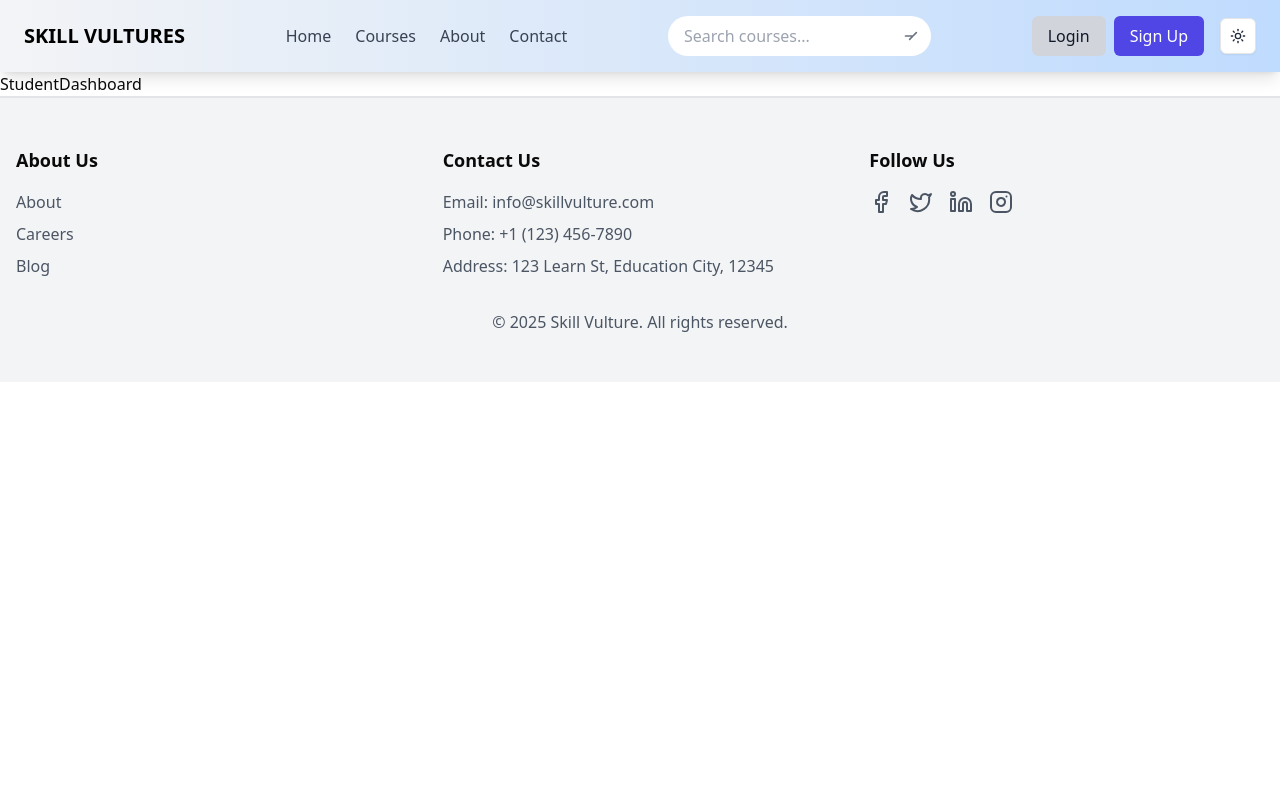
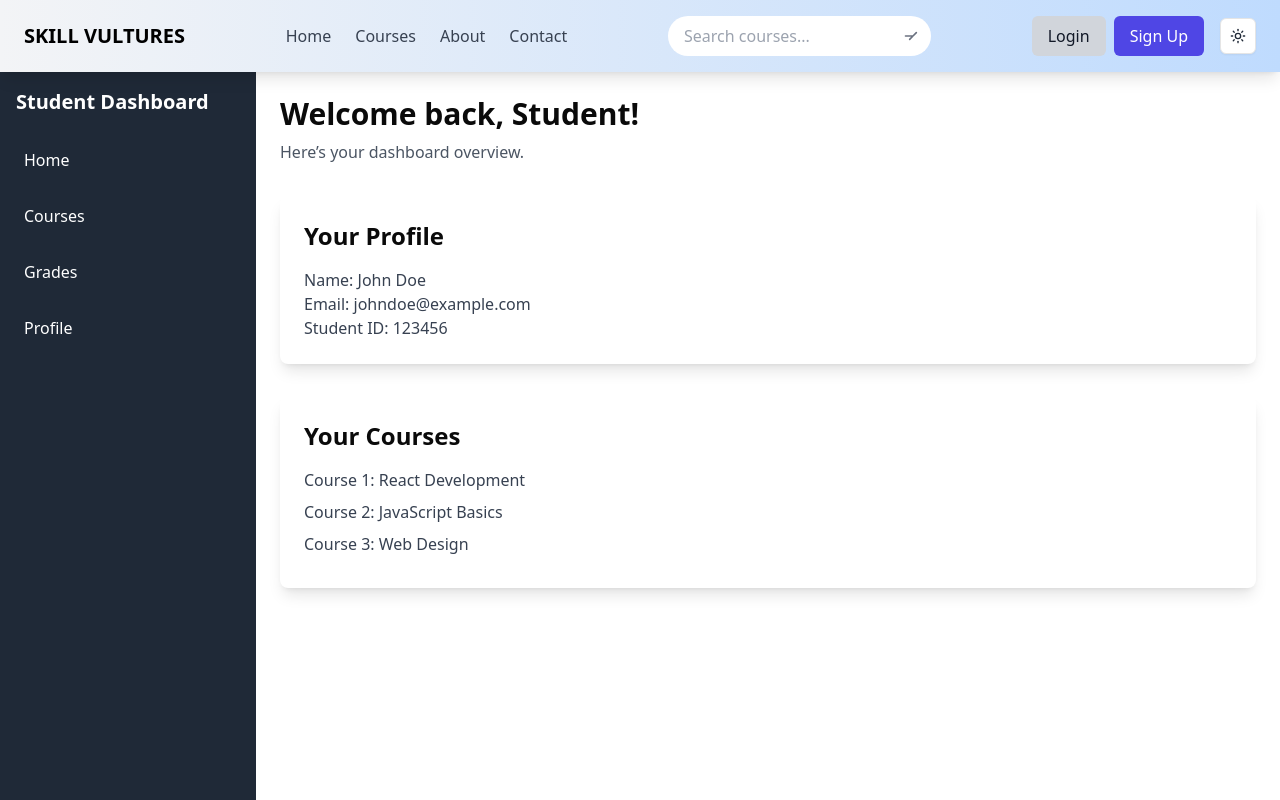
Before and after one commit to Siddesh-Pansare93/Edtech-Platform, a React (Vite) app in the folder client/: page /student/dashboard in a window 1280 px wide. Shown: the top 800 px of the page. Built offline with nearby package versions, Linux system fonts and the light colour scheme; no server answers.

Commit message:
ui update

```diff
--- a/client/src/Pages/StudentDashboard.jsx
+++ b/client/src/Pages/StudentDashboard.jsx
@@ -1,9 +1,55 @@
-import React from 'react'
+import React from 'react';
 
 const StudentDashboard = () => {
   return (
-    <div>StudentDashboard</div>
-  )
-}
+    <div className="min-h-screen flex">
+      {/* Sidebar */}
+      <div className="w-64 bg-gray-800 text-white p-4">
+        <h2 className="text-xl font-semibold mb-6">Student Dashboard</h2>
+        <ul>
+          <li className="mb-4 cursor-pointer hover:bg-gray-700 p-2 rounded">
+            Home
+          </li>
+          <li className="mb-4 cursor-pointer hover:bg-gray-700 p-2 rounded">
+            Courses
+          </li>
+          <li className="mb-4 cursor-pointer hover:bg-gray-700 p-2 rounded">
+            Grades
+          </li>
+          <li className="cursor-pointer hover:bg-gray-700 p-2 rounded">
+            Profile
+          </li>
+        </ul>
+      </div>
 
-export default StudentDashboard
+      {/* Main Content */}
+      <div className="flex-1 p-6">
+        {/* Header */}
+        <div className="mb-8">
+          <h1 className="text-3xl font-bold">Welcome back, Student!</h1>
+          <p className="text-gray-600 mt-2">Here’s your dashboard overview.</p>
+        </div>
+
+        {/* Student Info */}
+        <div className="bg-white p-6 rounded-lg shadow-lg mb-8">
+          <h2 className="text-2xl font-semibold mb-4">Your Profile</h2>
+          <p className="text-gray-700">Name: John Doe</p>
+          <p className="text-gray-700">Email: johndoe@example.com</p>
+          <p className="text-gray-700">Student ID: 123456</p>
+        </div>
+
+        {/* Courses Section */}
+        <div className="bg-white p-6 rounded-lg shadow-lg">
+          <h2 className="text-2xl font-semibold mb-4">Your Courses</h2>
+          <ul>
+            <li className="text-gray-700 mb-2">Course 1: React Development</li>
+            <li className="text-gray-700 mb-2">Course 2: JavaScript Basics</li>
+            <li className="text-gray-700 mb-2">Course 3: Web Design</li>
+          </ul>
+        </div>
+      </div>
+    </div>
+  );
+};
+
+export default StudentDashboard ;
```
